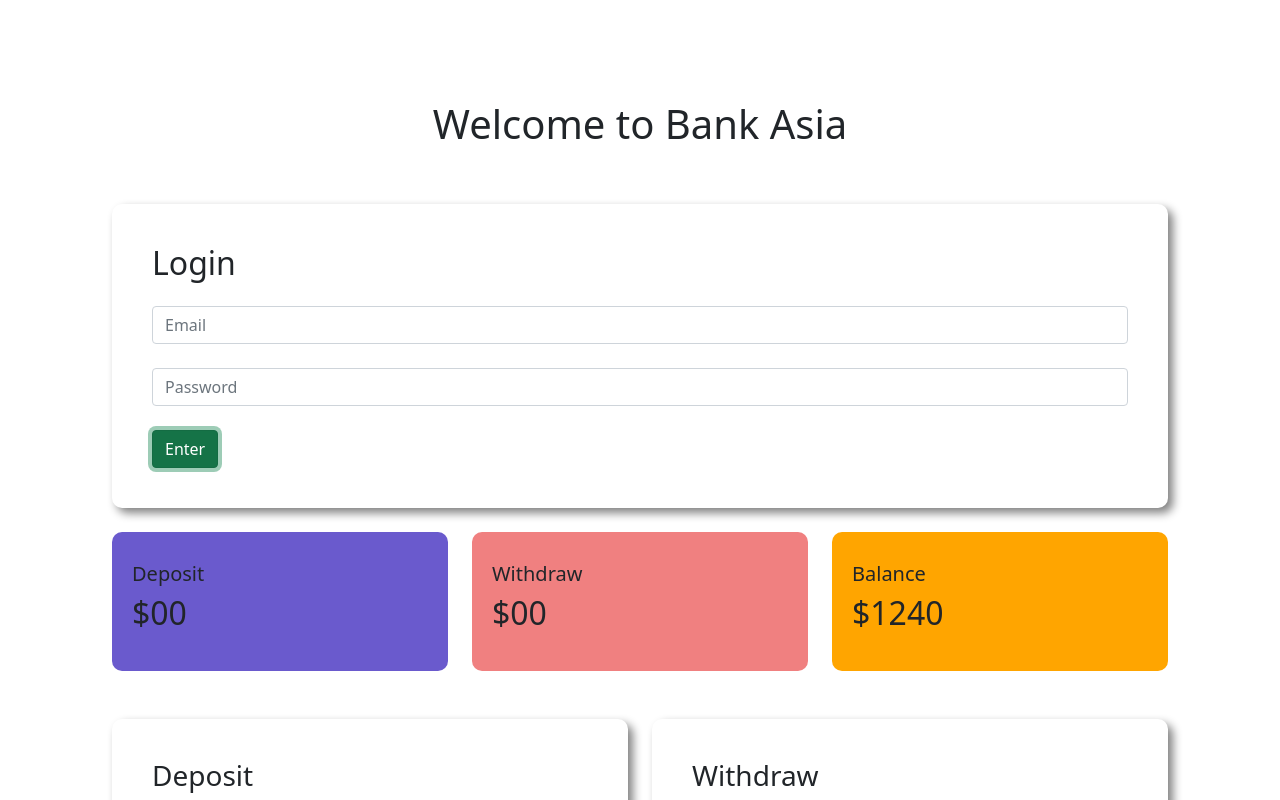
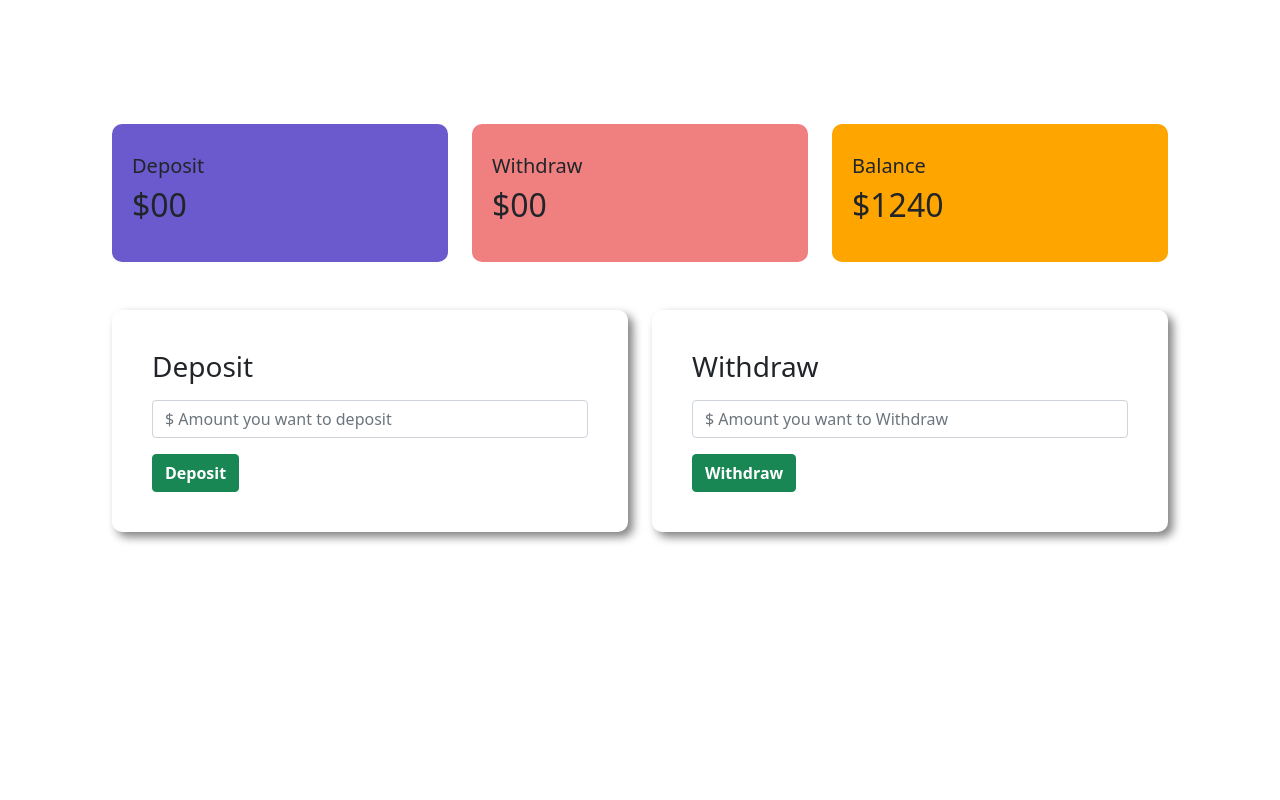
Before and after one commit to akmsajjad/Bank-Asia, a plain HTML site: page index.html in a window 1280 px wide. Both pictures are taken after a click on the button "Enter". Shown: the top 800 px of the page. Drawn offline with nearby package versions, Linux system fonts and the light colour scheme.

Commit message:
javascript login-transaction area done

```diff
--- a/index.html
+++ b/index.html
@@ -12,14 +12,15 @@
    <div class="container-fluid">
     <div id="login-area" >
         <h1 class="text-center pb-5">Welcome to Bank Asia</h1>
-        <div class="submit-area">
+        <div class="submit-area col-md-10 mx-auto">
             <h2 class="mb-4 ">Login</h2>
             <input type="email" class="form-control mb-4" placeholder="Email">
             <input type="password" class="form-control mb-4" placeholder="Password">
-            <button class="btn btn-success">Enter</button>
+            <button id="login" class="btn btn-success">Enter</button>
         </div>
 
     </div>
+    <div id="transaction-area">
         <div class="row pt-4 pb-5">
             <div class="col-md-4  ">
                 <div class="status Deposit">
@@ -40,7 +41,6 @@
                 </div>
             </div>
     </div>
-    <div class="transaction-area">
     <div class="row">
         <div class="col-md-6">
             <div class="add-deposit submit-area">
@@ -60,6 +60,14 @@
     </div>
 
    </div>
-
+    <script>
+        const loginButton= document.getElementById("login");
+        loginButton.addEventListener("click",function(){
+            const loginArea= document.getElementById("login-area");
+            loginArea.style.display="none";
+            const transactionArea= document.getElementById("transaction-area");
+            transactionArea.style.display="block";
+        })
+    </script>
 </body>
 </html>
--- a/style.css
+++ b/style.css
@@ -19,3 +19,6 @@ body{
 .Balance{
     background-color: orange;
 }
+#transaction-area{
+    display: none;
+}
```
Lines whose indentation alone changed are shown as unchanged.
